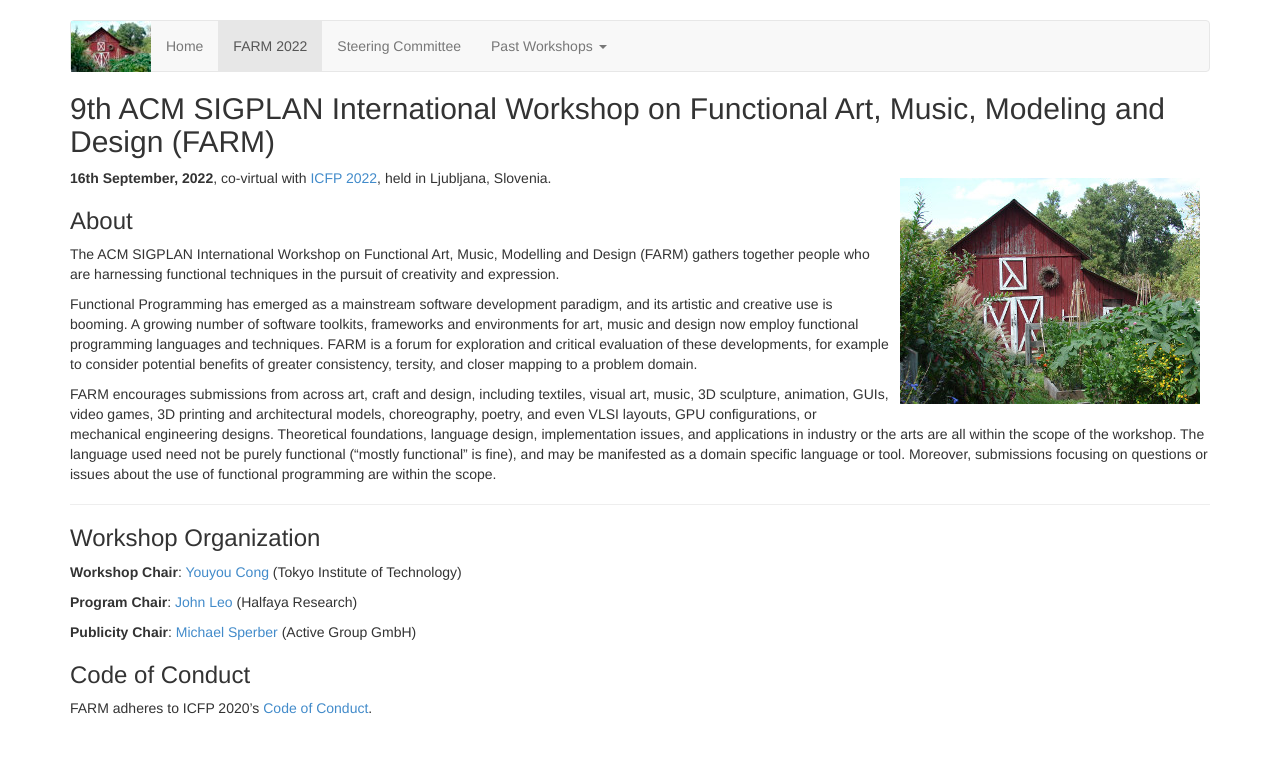
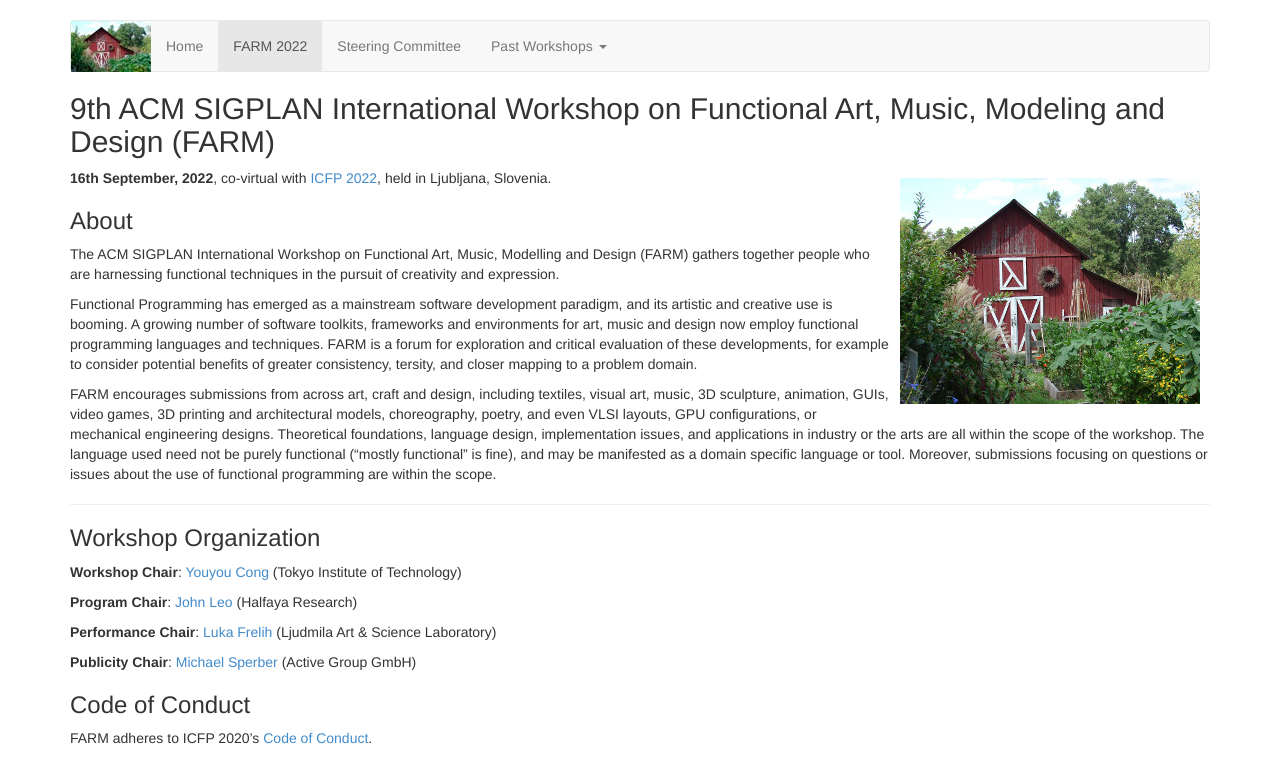
Before and after one commit to functional-art/functional-art.github.com, a Jekyll site: the page built from 2022/index.md, in a window 1280 px wide. Shown: the top 783 px of the page. Built offline with Jekyll 4.4.1, drawn with Linux system fonts in a browser that asks for light colours; nearby versions of some CDN libraries.

Commit message:
Performance chair

```diff
--- a/2022/index.md
+++ b/2022/index.md
@@ -45,6 +45,8 @@
 
 **Program Chair**: [John Leo](http://www.halfaya.org/leo/) (Halfaya Research)
 
+**Performance Chair**: [Luka Frelih](https://wiki.ljudmila.org/Luka_Frelih_CV) (Ljudmila Art & Science Laboratory)
+
 **Publicity Chair**: [Michael Sperber](https://www.deinprogramm.de/sperber/) (Active Group GmbH)
 
 ### Code of Conduct
```
